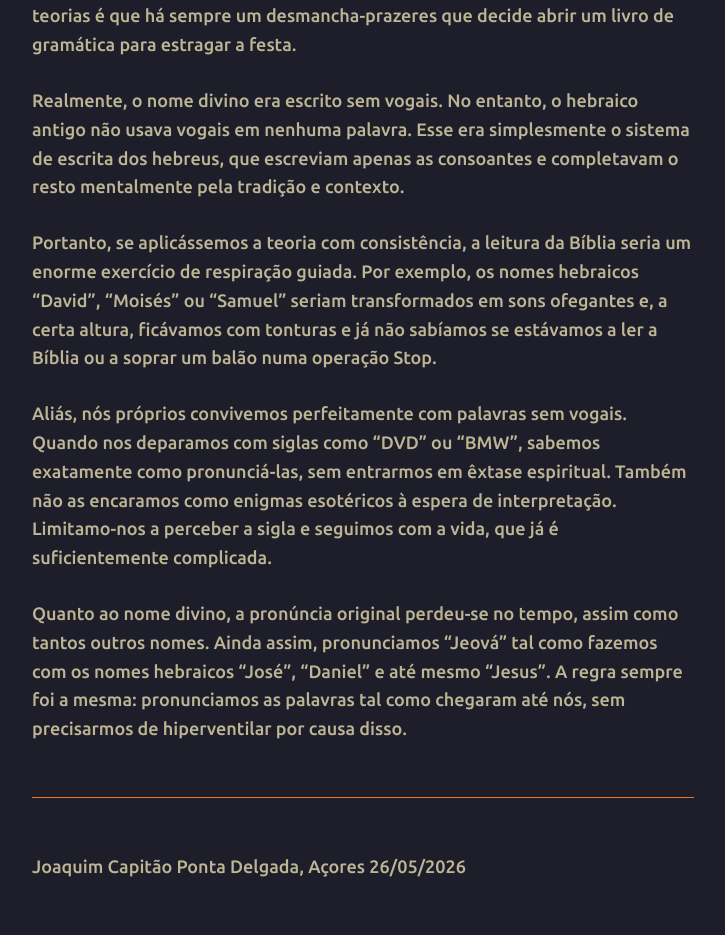
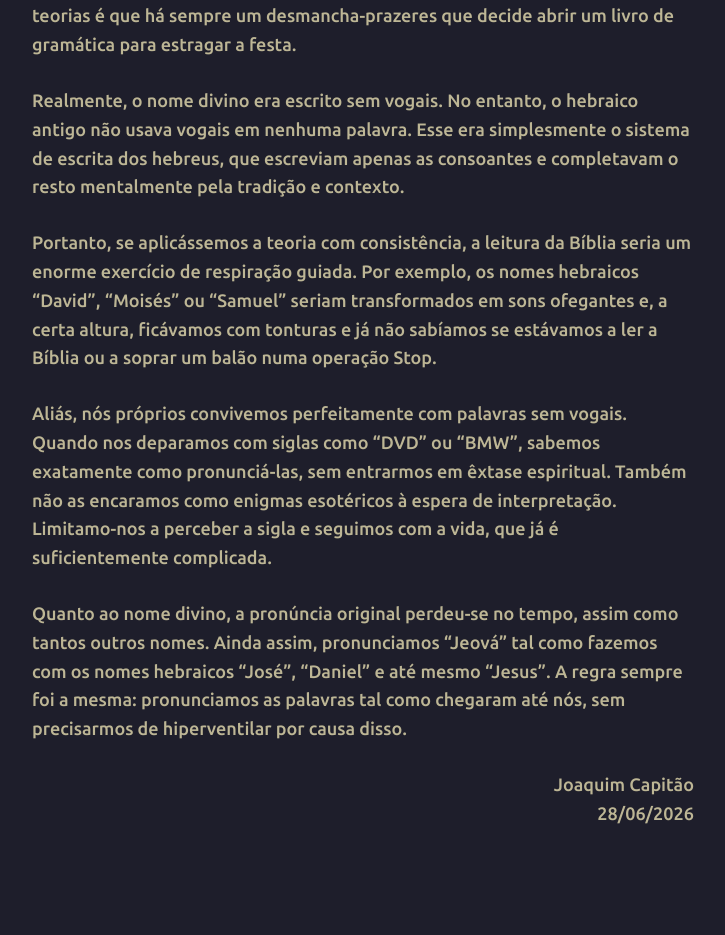
Before and after one commit to joaquim-capitao/queime-depois-de-ler, a Jekyll site: the page built from exp/respiracao.md, in a window 1280 px wide. Shown: the part 818-1753 px from the top of the page, without its empty margins (277-1002 px from the left). Built offline with Jekyll 4.4.1, drawn with Linux system fonts in a browser that asks for light colours; our own code applies the rules of GitHub Pages for plain Markdown files; after the commit the page ends 1673 px from its top, so only the background shows below that.

Commit message:
Atualizar o respiracao.md

```diff
--- a/exp/respiracao.md
+++ b/exp/respiracao.md
@@ -22,7 +22,5 @@
 Quanto ao nome divino, a pronúncia original perdeu-se no tempo, assim como tantos outros nomes. Ainda assim, pronunciamos "Jeová" tal como fazemos com os nomes hebraicos  "José", "Daniel" e até mesmo "Jesus". A regra sempre foi a mesma: pronunciamos as palavras tal como chegaram até nós, sem precisarmos de hiperventilar por causa disso.
 
 
--------------------------------------
-Joaquim Capitão
-Ponta Delgada, Açores
-26/05/2026
+<div align="right">Joaquim Capitão</div>
+<div align="right">28/06/2026</div>
```
